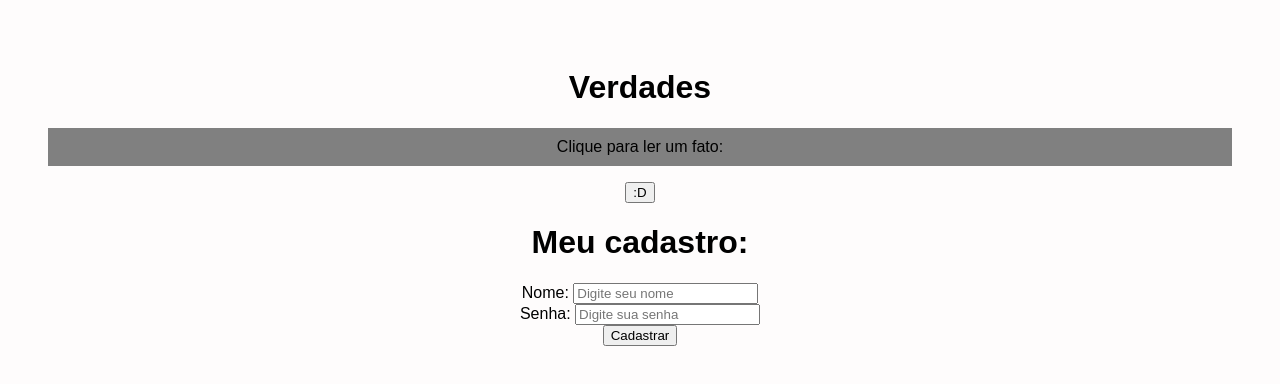
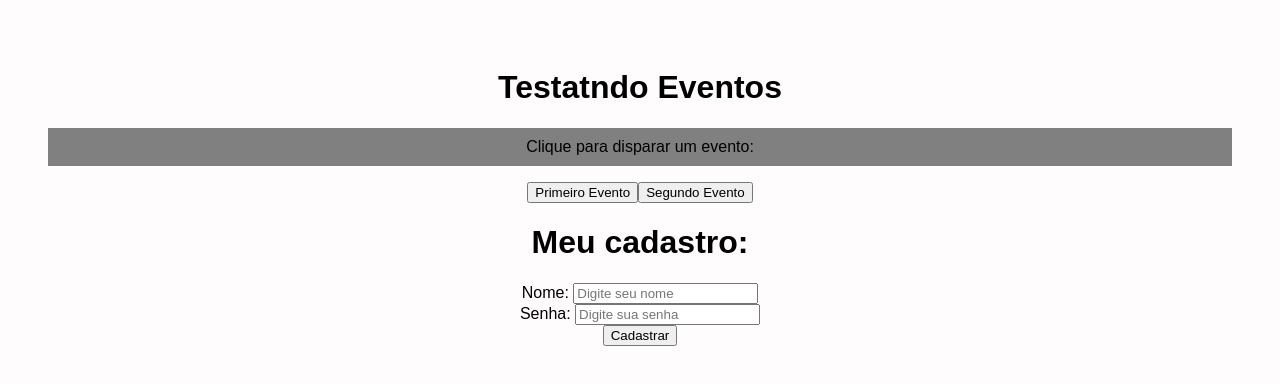
Before and after one commit to elucasrg/React, a React (Create React App) app in the folder meu-projeto/: page / in a window 1280 px wide. Shown: the top 384 px of the page. Built offline with nearby package versions, Linux system fonts and the light colour scheme.

Commit message:
voltei!!!

```diff
--- a/meu-projeto/src/App.js
+++ b/meu-projeto/src/App.js
@@ -4,11 +4,11 @@
 function App() {
   return (
     <div className="App">
-      <h1>Verdades</h1>
-      <Evento/>
+      <h1>Testatndo Eventos</h1>
+      <Evento numero="1"/>
       <Form />
     </div>
-  );
+  )
 }
 
 export default App;
--- a/meu-projeto/src/components/Evento.js
+++ b/meu-projeto/src/components/Evento.js
@@ -1,12 +1,20 @@
-function Evento(){
+import Button from './evento/Button'
+
+function Evento({ numero }) {
         function meuEvento(){
-            console.log('Você é um idiota!')
+            console.log(`Ativando o primeiro evento!`)
         }
+
+        function segundoEvento() {
+            console.log('Ativando o segundo evento!')
+        }
+
     return (
-        <>
-        <p>Clique para ler um fato:</p>
-        <button onClick={meuEvento}>:D</button>
-        </>
+        <div>
+        <p>Clique para disparar um evento:</p>
+        <Button event={meuEvento} text="Primeiro Evento"/>
+        <Button event={segundoEvento} text="Segundo Evento"/>
+        </div>
     )
 }
 export default Evento
--- /dev/null
+++ b/meu-projeto/src/components/evento/Button.js
@@ -0,0 +1,4 @@
+function Button(props) {
+    return <button onClick={props.event}>{props.text}</button>
+}
+export default Button
```
